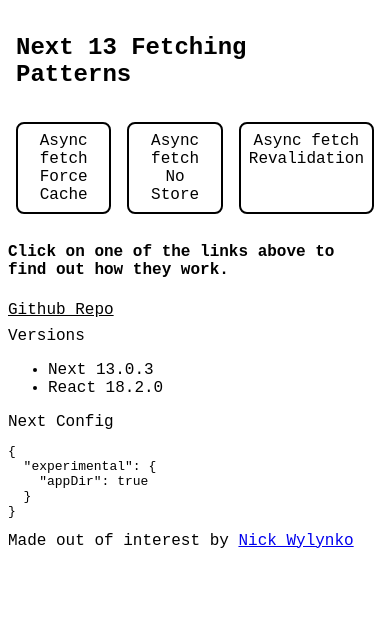
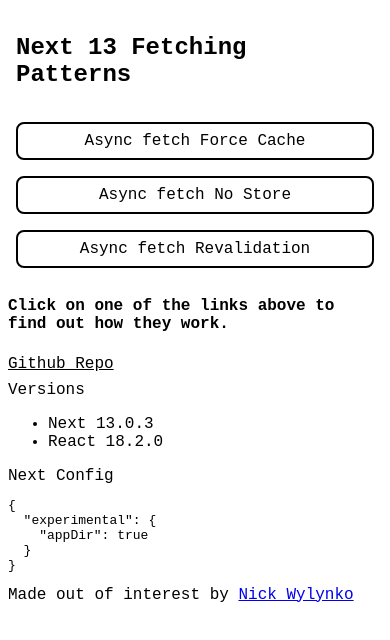
Before and after one commit to NWylynko/fetching-patterns, a Next.js app: page / in a window 390 px wide. Shown: the top 640 px of the page. Built offline with nearby package versions, Linux system fonts and the light colour scheme.

Commit message:
Scale navbar based on screen size

```diff
--- a/app/layout.module.css
+++ b/app/layout.module.css
@@ -3,6 +3,13 @@
   display: grid;
   grid-template-columns: repeat(3, 1fr);
   max-width: 800px;
+}
+
+@media (max-width: 450px) {
+  .nav {
+    grid-template-columns: 1fr;
+    grid-template-rows: repeat(3, 1fr);
+  }
 }
 
 .link {
```
